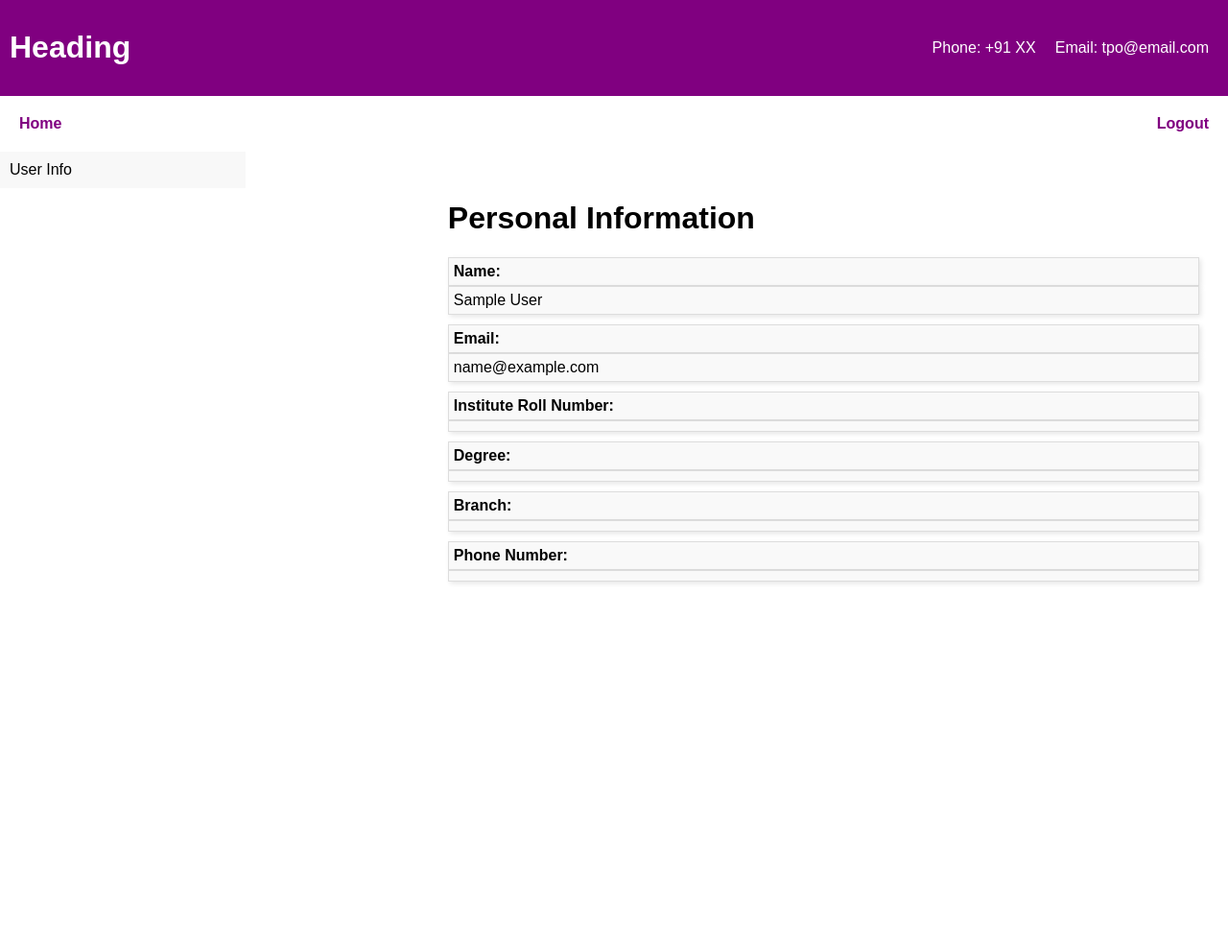
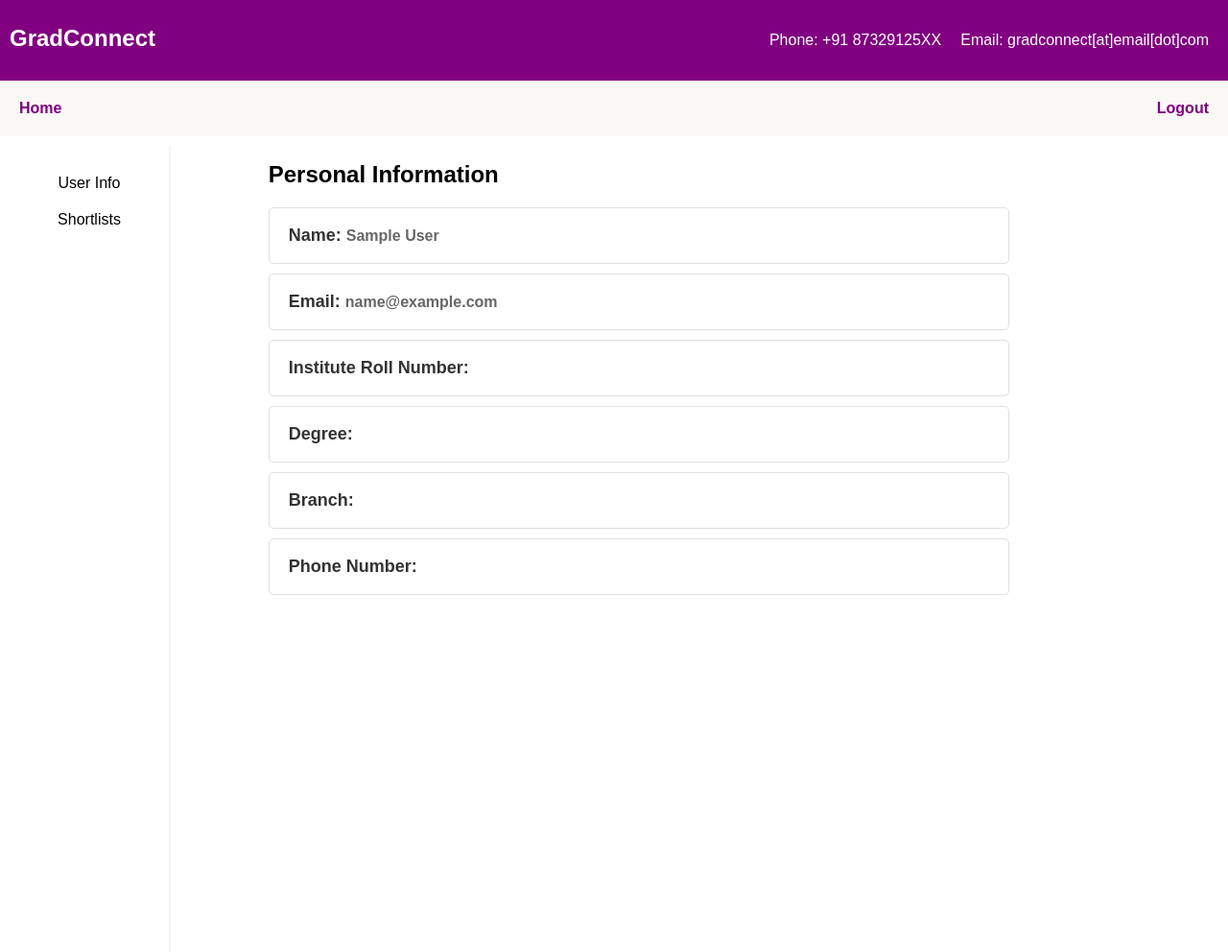
Before and after one commit to meetthehorizon/TPC-log-system, a Django app: page /userinfo/ in a window 1280 px wide. Shown: the whole page at 96% size. Before the commit the page ends 608 px from the top, so only its background shows below. Run offline with Django 4.2, Linux system fonts and the light colour scheme; the visitor is signed in with stand-in values (Sample User, id 1); data comes from the database, SQL or seed files in the repository.

Commit message:
logsheet + shortlist

```diff
--- a/tpc_log/log/urls.py
+++ b/tpc_log/log/urls.py
@@ -1,5 +1,5 @@
 from django.urls import path
 from .views import logview
 urlpatterns =[
-    path("logview/", logview, name='logview')
+    path("logview/<int:process_id>", logview, name='logview')
 ]
--- a/tpc_log/templates/base.html
+++ b/tpc_log/templates/base.html
@@ -5,7 +5,7 @@
 <head>
     <meta charset="UTF-8">
     <meta name="viewport" content="width=device-width, initial-scale=1.0">
-    <title>Your Website</title>
+    <title>Our Website</title>
     <style>
         body {
             margin: 0;
@@ -16,7 +16,7 @@
 
         #header {
             background-color: #800080; /* Purple color */
-            color: #ffffff; /* White color */
+            color: white; /* White color */
             display: flex;
             justify-content: space-between; /* Aligns phone and email to the extreme right */
             align-items: center;
@@ -33,12 +33,14 @@
         }
 
         #top-bar {
-            background-color: #ffffff; /* White color */
+            background-color: #FAF9F6; /* White color */
             color: #800080; /* Purple color */
             padding: 10px 0;
             display: flex;
             justify-content: space-between;
             align-items: center;
+            margin-top: 0;
+            color: white;
         }
 
         #top-bar a {
@@ -52,50 +54,51 @@
             background-color: #800080; /* Purple color */
             color: #ffffff; /* White color */
             font-size: 120%;
+            border-radius: 50px;
+            transition-duration: 1s;
         }
         #scroll-bar {
             /* Add your custom scroll-bar styles here */
             overflow-y: scroll;
         }
 
-        #content {
+        /* #content {
             width: 100%;
             border: 1px solid #800080; /* Purple border */
-            padding: 20px;
+         /*   padding: 20px;
             text-align: center;
-        }
+            box-shadow: 2px 2px 5px #888888; /* Slight shadow effect */
 
-        #image-box {
-            width: 100%;
-            border: 1px solid #800080; /* Purple border */
-            padding: 20px;
+
+
+        .main-content-box {
+            /* width: 1160px; */
+            /* border: 1px solid #800080; Purple border */
+            padding: 10px;
+            /* margin: 0 auto; */
             text-align: center;
-        }
-
-        #text-box {
-            width: 100%;
-            border: 1px solid #800080; /* Purple border */
-            padding: 20px;
-            text-align: center;
+            /* box-shadow: 0px 0px 15px 5px #888888; Slight shadow effect */
+            /* display: flex; */
         }
 
     </style>
 </head>
 <body>
     <div id="header">
-        <h1>Heading</h1>
+        <h1>GradConnect</h1>
         <div id="contact-info">
-            <p>Phone: +91 XX </p>
-            <p>Email: tpo@email.com</p>
+            <p>Phone: +91 87329125XX </p>
+            <p>Email: gradconnect[at]email[dot]com</p>
         </div>
     </div>
     <div id="top-bar">
-        <a href="#">Home</a>
+        <a href= " {% url 'home' %}">Home</a>
         {% if user.is_authenticated %}
             <a href="{% url 'custom_logout' %}" style="margin-left: auto;">Logout</a>
         {% else %}
             <a href="{% url 'student-login' %}" style="margin-left: auto;">Login</a>
         {% endif %}
     </div>
-
-    {% block main_content %}{% endblock %}
+    <div class="main-content-box">
+        {% block main_content %}{% endblock %}
+    </div>
--- a/tpc_log/templates/dashboard.html
+++ b/tpc_log/templates/dashboard.html
@@ -1,33 +1,39 @@
 {% extends 'base.html' %}
 {% block main_content %}
 <style>
+
+
     .main-container {
         position: relative;
         width: 100%; /* Full width */
         height: 100vh; /* Full viewport height */
+        display: flex; /* Use flex layout for container */
     }
     .left-panel {
         position: absolute;
         top: 0; /* Positioned at the top */
         left: 0; /* Positioned at the left */
-        width: 20%;
-        background-color: #f8f8f8;
-    width: 20%; /* Set the width of the panel */
-    background-color: #f8f8f8; /* Set the background color of the panel */
-    float: left; /* Float the panel to the left */
+        width: 10%;
+        height: 100vh;
+        /* border-left: 2px solid; */
+        border-right: 2px solid rgba(221, 221, 221, 0.32);
+        background-color: #ffffff00;
+        padding: 20px; /*Add some padding for better layout*/
+        /* box-shadow: 0px 0px 10px rgba(0, 0, 0, 0.2); Add a shadow to the panel */
     }
-
-/* Style for the links in the left panel */
     .panel-link {
-    text-decoration: none; /* Remove the underline */
-    color: black; /* Set the link color to black */
-    display: block; /* Display as block to take full width */
-    padding: 10px; /* Add some padding for better clickability */
-    font-size: 16px; /* Set the font size */
+        text-decoration: none;
+        color: black;
+        display: block;
+        padding: 10px;
+        font-size: 16px;
+    }
+    .panel-link:hover {
+        background-color: #ddd; /* Add a grey highlight on hover */
     }
     .right-content {
-    margin-left: 20%; /* Leave space for the left panel */
-    padding: 20px; /* Add some padding for better layout */
+        margin-left: 12%; /* Leave space for the left panel */
+        padding: 0px; /*Add some padding for better layout */
     }
 </style>
 <div class="main-container">
@@ -37,15 +43,16 @@
             {% if user.role == "TPR" or user.role == "TPV" %}
             <a class="panel-link" href="{% url 'duties' %}">Duties</a>
             {% endif %}
-        {% if user.role == "Student" %}
-        <a class="panel-link" href="{% url 'priority_order' %}">Priority Order</a>
+            {% if user.role == "STUDENT" %}
+            <a class="panel-link" href = "{% url 'shortlists' %}">Shortlists</a>
             {% endif %}
         {% endif %}
     </div>
-
     <div class="right-content">
         {% block content %}
+        <!-- Your content here -->
         {% endblock %}
     </div>
 </div>
+</style>
 {% endblock %}
--- a/tpc_log/templates/duties.html
+++ b/tpc_log/templates/duties.html
@@ -27,7 +27,7 @@
             background-color: #ffffff;
         }
     </style>
-<div>
+<div class="right-content">
   <h1>Duties List</h1>
     <table>
         <tr>
@@ -41,7 +41,9 @@
         </tr>
         {% for duty in duties %}
         <tr>
-            <td><a href="{% url 'logview' %}">{{ duty.process_id.company_id.company_name }}</a></td>
+            {% with process_id=duty.process_id.process_id %}
+            <td><a href="{% url 'logview' process_id %}">{{ duty.process_id.company_id.company_name }}</a></td>
+            {% endwith %}
             <td>{{ duty.process_id.hiring_role }}</td>
             <td>{{ duty.process_id.venue }}</td>
             <td>{{ duty.process_id.date }}</td>
--- a/tpc_log/templates/userinfo.html
+++ b/tpc_log/templates/userinfo.html
@@ -3,59 +3,78 @@
 <style>
     .right-content {
         margin-top: 0;
-        padding: 15px;
-        width: calc(80% - 20px); /* Adjusted width */
-        float: right; /* Float right to start where left-panel ends */
+        left :20%;
+        padding: 0px;
+        width: calc(80% - 20px);
+        float: left;
+        text-align: left;
     }
+
+    .user-info-box {
+        margin-bottom: 20px;
+        border: 1px solid #e0e0e0;
+        border-radius: 5px;
+        padding: 0px;
+        box-shadow: 0 2px 5px rgba(0, 0, 0, 0.1);
+    }
+
     .field {
         margin-bottom: 10px;
-}
-
-.field p {
-    margin: 0;
-    padding: 5px;
-    background-color: #f9f9f9;
-    border: 1px solid #ddd;
-    box-shadow: 2px 2px 5px rgba(0, 0, 0, 0.1);
+        border: 1px solid #e0e0e0;
+        border-radius: 5px;
+        padding: 0px;
+        /* box-shadow: 0 2px 5px rgba(0, 0, 0, 0.1); */
+        height: auto;
+        width: 100%;
     }
 
     .field-label {
         font-weight: bold;
-    padding: 5px;
+        font-size: 18px;
+        color: #333;
+        padding-left: 20px;
     }
 
     .field-value {
-    padding: 5px;
+        font-size: 16px;
+        color: #666;
+
+    }
+
+    h1 {
+        font-size: 24px;
+        margin-bottom: 20px;
+    }
+
+    /* Add some spacing between user info boxes */
+    .user-info-box + .user-info-box {
+        margin-top: 0px;
     }
 </style>
 <div class="right-content">
     {% if user.is_authenticated %}
         <h1>Personal Information</h1>
+        <div >
             <div class="field">
-                <p class="field-label">Name:</p>
-                <p class="field-value">{{ user.name }}</p>
+                <p class="field-label">Name: <span class="field-value">{{ user.name }}</span></p>
             </div>
             <div class="field">
-                <p class="field-label">Email:</p>
-                <p class="field-value">{{ user.email }}</p>
+                <p class="field-label">Email: <span class="field-value">{{ user.email }}</span></p>
             </div>
             <div class="field">
-                <p class="field-label">Institute Roll Number:</p>
-                <p class="field-value">{{ user.roll_number }}</p>
+                <p class="field-label">Institute Roll Number: <span class="field-value">{{ user.roll_number }}</span></p>
             </div>
             <div class="field">
-                <p class="field-label">Degree:</p>
-                <p class="field-value">{{ user.degree }}</p>
+                <p class="field-label">Degree: <span class="field-value">{{ user.degree }}</span></p>
             </div>
             <div class="field">
-                <p class="field-label">Branch:</p>
-                <p class="field-value">{{ user.branch }}</p>
+                <p class="field-label">Branch: <span class="field-value">{{ user.branch }}</span></p>
             </div>
             <div class="field">
-                <p class="field-label">Phone Number:</p>
-                <p class="field-value">{{ user.phone_number }}</p>
+                <p class="field-label">Phone Number: <span class="field-value">{{ user.phone_number }}</span></p>
             </div>
             <!-- Add other user information fields as needed -->
+        </div>
     {% endif %}
 </div>
 {% endblock %}
--- a/tpc_log/tpc_log/urls.py
+++ b/tpc_log/tpc_log/urls.py
@@ -16,6 +16,7 @@
 from django.contrib import admin
 from django.urls import path, include
 
+
 urlpatterns = [
     path("", include('users.urls')),
     path("", include('management.urls')),
--- a/tpc_log/userpage/urls.py
+++ b/tpc_log/userpage/urls.py
@@ -1,9 +1,9 @@
 from django.urls import path
-from .views import duties_view, userinfo
+from .views import duties_view, userinfo, shortlist
 urlpatterns =[
     path("duties/", duties_view, name='duties'),
     path("userinfo/", userinfo, name='userinfo'),
     path("", userinfo, name='userinfo_dashboard'),
-
+    path("shortlists/", shortlist, name='shortlists')
 
 ]
--- a/tpc_log/userpage/views.py
+++ b/tpc_log/userpage/views.py
@@ -1,25 +1,13 @@
 # views.py
 
 from django.shortcuts import render
-from management.models import Duty
+from management.models import Duty, Shortlist
 from users.models import User
+from management.models import Company
 from django.http import HttpResponse
 from django.contrib.auth.decorators import login_required
 from django.views.decorators.cache import never_cache
 
-# @login_required
-# def duties_view(request):
-#     try:
-#         user = User.objects.get(roll_number = request.user.roll_number)
-#         user_objects = Duty.objects.filter(tpc_id=user).select_related('process_id', 'company_id', 'spoc_id')
-#         context = {
-#             'user_objects': user_objects
-#         }
-
-#         return render(request, 'duties.html', context)
-#     except User.DoesNotExist:
-#         # Handle the case where the user does not exist
-#         return HttpResponse("User does not exist")
 @never_cache
 @login_required
 def userinfo(request):
@@ -31,24 +19,7 @@
         return HttpResponse("user does not exist")
 
     return render(request, 'userinfo.html', {'user': user})
-    name=request.user.name
-    # return HttpResponse("hey")
 
-# @login_required
-# def dutiesview(request):
-#     user_id= request.user.roll_number
-#     tpr = User.objects.filter(tpc_id = user_id)
-#     duties = Duty.objects.filter(tpc_id = user_id)
-#     processes = Process.objects.filter(process_id = duties.process_id)
-#     companies = Company.objects.filter(company_id = processes.company_id)
-#     spoc = User.objects.filter(roll_number=processes.spoc_id)
-#     context ={
-#         'duties': duties,
-#         'processes': processes,
-#         'companies': companies,
-#         'spoc': spoc,
-#     }
-#     return render(request, 'duties.html', context)
 
 @never_cache
 @login_required
@@ -60,9 +31,12 @@
     else:
         return render(request, 'duties.html', {'duties': duties})
 
+@login_required
+def preference_list(request):
+    company_list = Company.objects.all()
 
-
-    context = {
-        'duties': duties,
-    }
-    return render(request, 'duties.html', context)
+@login_required
+def shortlist(request):
+    student_id= request.user.roll_number
+    processes = Shortlist.objects.filter(student_id=student_id).select_related("process_id")
+    return render(request, 'shortlist.html',{'processes': processes} )
```
Also changed, not shown: tpc_log/log/forms.py (added, +48 -0 lines), tpc_log/log/signals.py (added, +14 -0 lines), tpc_log/log/views.py (+10 -3 lines), tpc_log/templates/duty_list.html (deleted, +0 -22 lines), tpc_log/templates/home.html (+67 -5 lines), tpc_log/templates/logsheet.html (added, +84 -0 lines), tpc_log/templates/priority_order.html (added, +55 -0 lines), tpc_log/templates/shortlist.html (added, +56 -0 lines), tpc_log/tpc_log/settings.py (+8 -2 lines), tpc_log/users/models.py (+8 -2 lines), tpc_log/static/users/images/placement.jpg (added), tpc_log/users/static/users/images/placement.jpg (added). Lines whose indentation alone changed are shown as unchanged.
